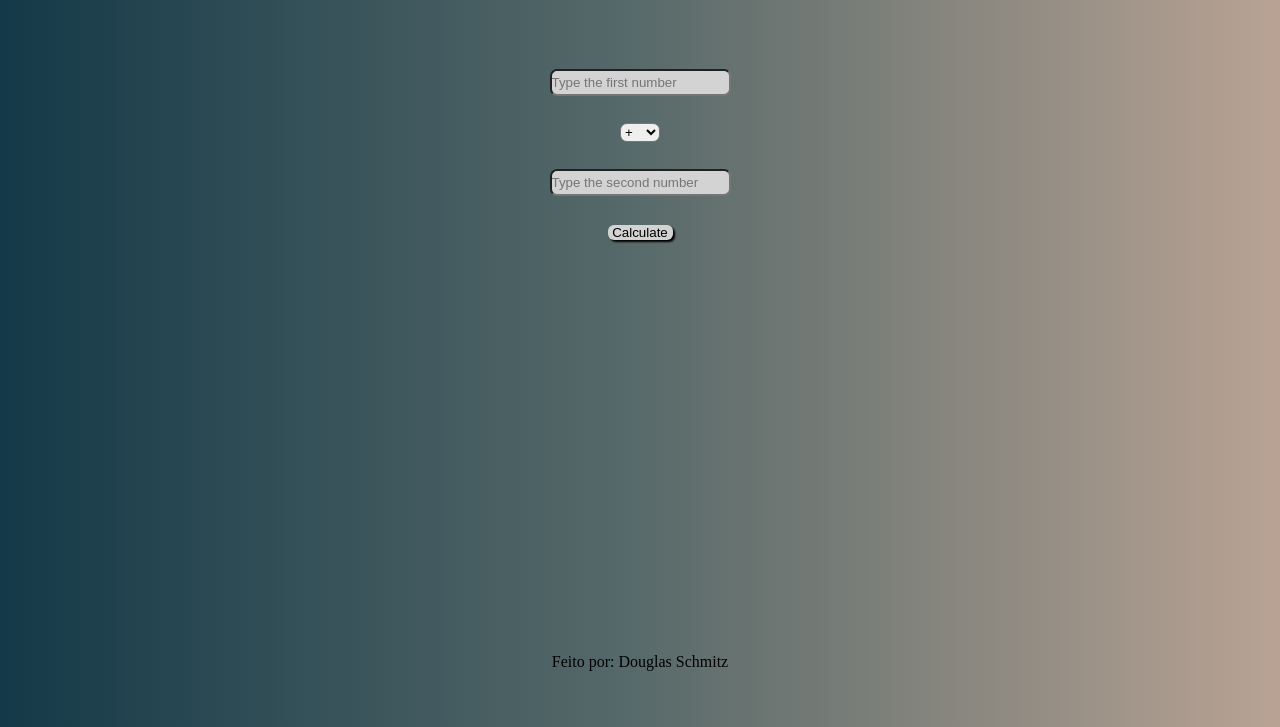
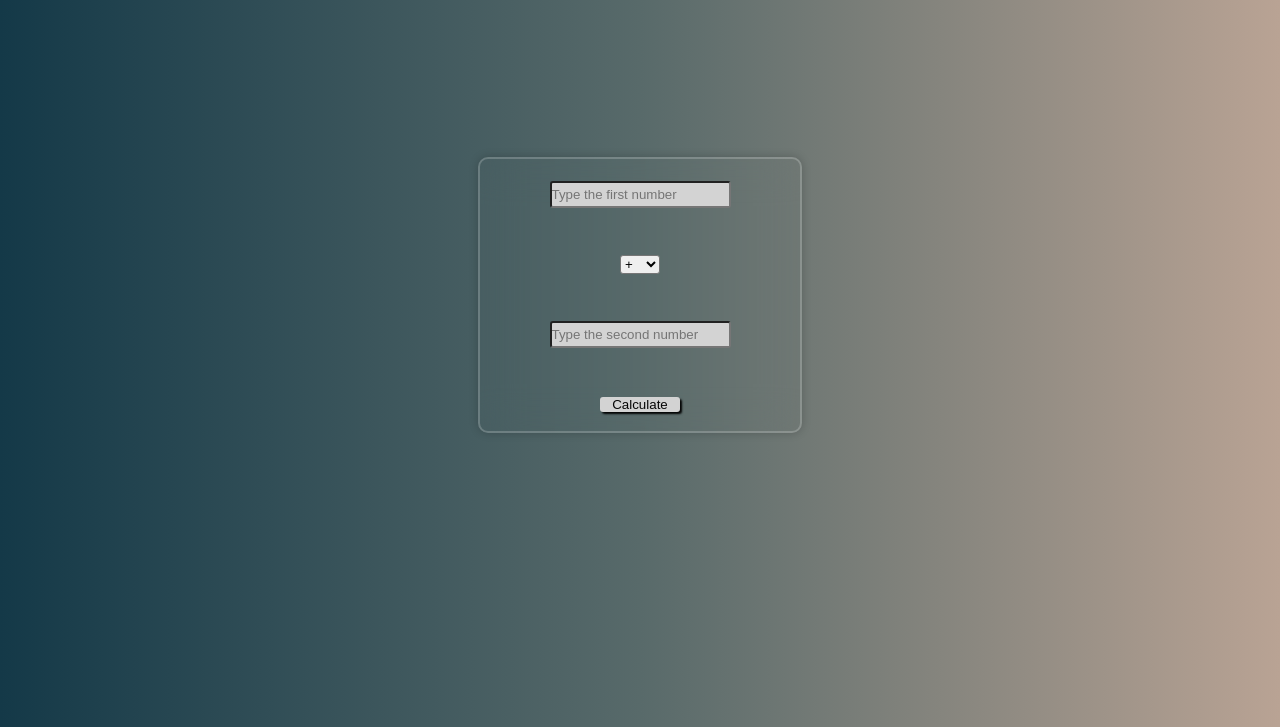
Before and after one commit to DouglaSchmitzz/simplest-calculator, a plain HTML site: page index.html in a window 1280 px wide. Shown: the part 73-800 px from the top of the page. Drawn offline with Linux system fonts and the light colour scheme.

Commit message:
adding some styles

```diff
--- a/index.html
+++ b/index.html
@@ -34,8 +34,4 @@
       <script src="script.js"></script>
   </body>
 
-     <footer>
-       <p>Feito por: Douglas Schmitz</p>
-     </footer>
-
 </html>
--- a/styles/style.css
+++ b/styles/style.css
@@ -8,11 +8,10 @@
 
 body {
     display: flex;
-
     text-align: center;
     align-items: center;
     flex-direction: column;
-    line-height: 50px;
+    line-height: 70px;
     background-image: linear-gradient(90deg, rgb(20, 57, 72), rgba(88, 106, 106), rgba(185, 163, 148));
 }
 
@@ -28,13 +27,13 @@ output {
 }
 
 input {
-    border-radius: 7px;
+    border-radius: 3px;
     height: 23px;
     background-color: lightgrey;
 }
 
 #selector {
-    border-radius: 7px;
+    border-radius: 3px;
     width: 40px;
 }
 
@@ -43,18 +42,23 @@ input {
 }
 
 #form {
-    width: 40%;
-    margin: 80px;
-    height: 500px;
+    margin-top: 10rem;
+    width: 20rem;
+    height: 17rem;
+    background-color: transparent;
+    border: 2px solid rgba(255, 255, 255, .2);
+    backdrop-filter: blur(20px);
+    box-shadow: 0 0 10px rgb(0, 0, 0, .2);
+    border-radius: 10px;
 }
 
 button {
-    color: black;
+    color: rgba(0, 0, 0, 0.97);
     background-color: lightgray;
-    border-radius: 6px;
+    border-radius: 3px;
     border: none;
     box-shadow: 2px 2px 2px;
-    width: 65px;
+    width: 5rem;
 
 }
 
```
